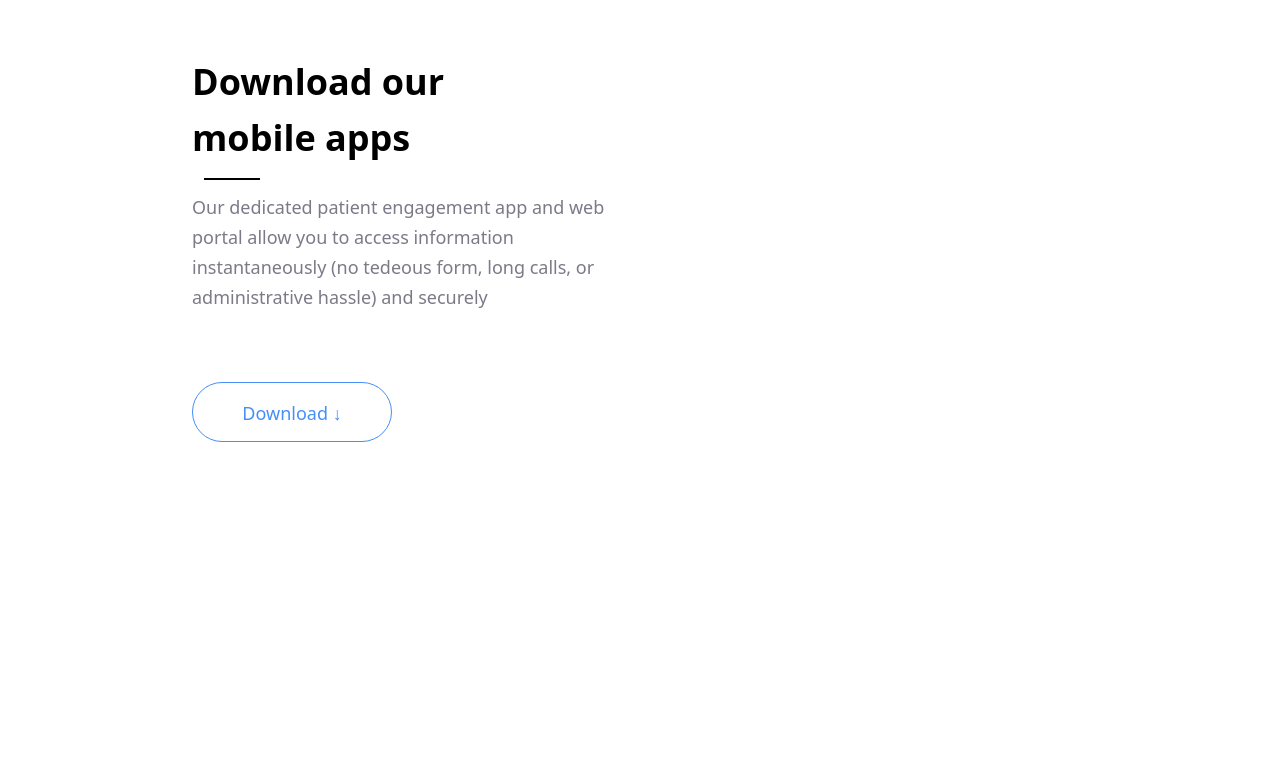
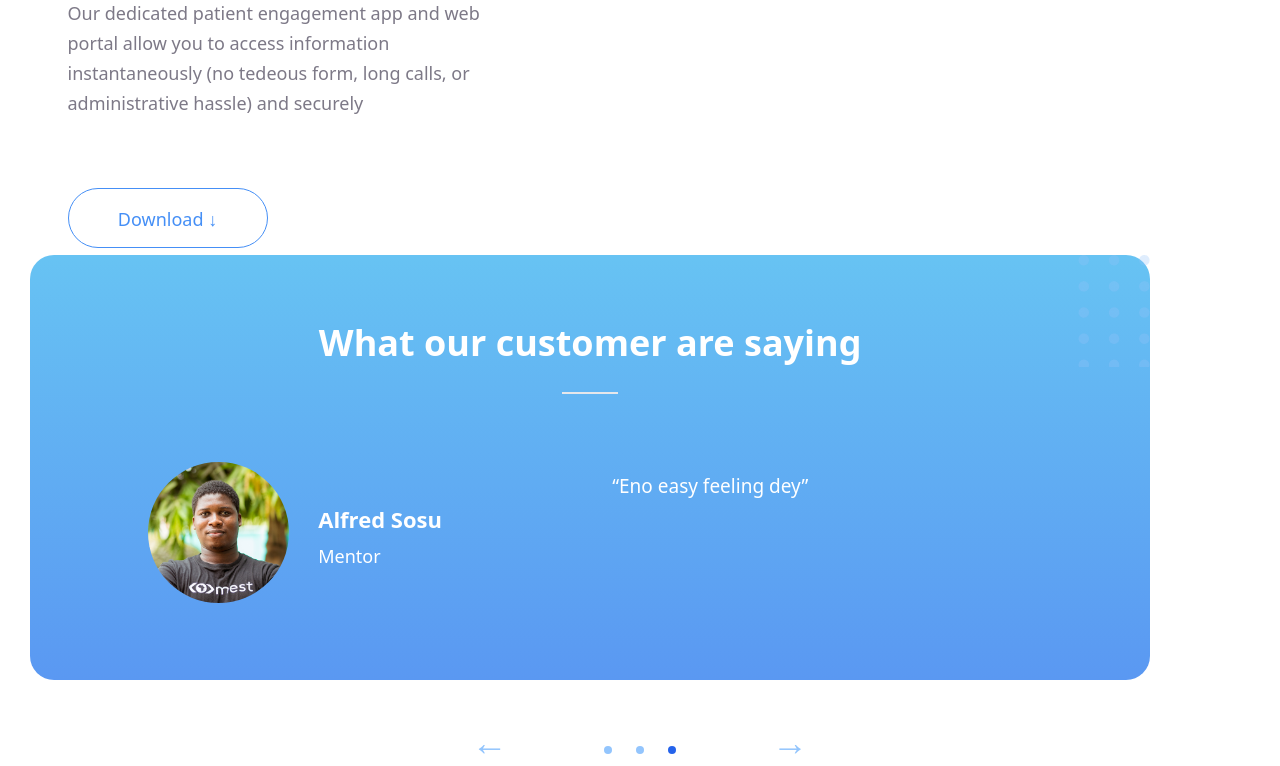
Before and after one commit to richardayikwei/Trafalgar-react, a React (Vite) app: page / in a window 1280 px wide. Shown: the part 3391-4157 px from the top of the page. Before the commit the page ends 3834 px from the top, so only its background shows below. Built offline with nearby package versions, Linux system fonts and the light colour scheme.

Commit message:
Editing of profile section

```diff
--- a/src/App.tsx
+++ b/src/App.tsx
@@ -93,7 +93,7 @@ function App() {
           widthTitle="md:w-[254px]"
         />
       ))}
-      {/* <Profile /> */}
+      <Profile />
       {/* <section>
         <div className="flex flex-col items-center justify-around space-y-5 mt-24">
           <h1 className="text-3xl">Check out our latest article</h1>
--- a/src/components/Illustration.tsx
+++ b/src/components/Illustration.tsx
@@ -14,7 +14,7 @@ type Illustration = {
 const Illustration = ({direction, service , btnText, position, widthDescription, widthTitle}: Illustration) => {
   return (
     <div
-      className={`container flex justify-center flex-col md:${direction} mx-auto md:w-4/5 md:space-x-16 mt-[220px]`}
+      className={`container flex justify-center flex-col md:${direction} mx-auto md:w-[1273px] md:h-[477px] md:space-x-16 mt-[220px]`}
     >
       <div className="flex justify-center  md:justify-start">
         <img
--- a/src/components/Profile.tsx
+++ b/src/components/Profile.tsx
@@ -38,44 +38,48 @@ const Profile = () => {
   return (
     <section>
       <div
-        className="container flex justify-center  flex-col mx-auto  md:space-x-16 mt-24  p-7  md:w-3/4 bg-no-repeat bg-left"
+        className="container flex justify-center  flex-col mx-auto mt-[251px]   md:w-[1219.58px] md:h-[502px] bg-no-repeat bg-left"
         style={{ backgroundImage: `url(${assets.bgimages.element})` }}
       >
-        <div className="bg-gradient-to-b from-blue-400 to-blue-500 rounded-3xl p-6">
+        <div className="bg-gradient-to-b from-[#67C3F3] to-[#5A98F2] rounded-[24px] md:w-[1120px] md:h-[425px]">
           <div
             className="flex justify-center bg-no-repeat bg-right-top"
             style={{ backgroundImage: `url(${assets.bgimages.element})` }}
           >
-            <h1 className="text-3xl text-white p-7">
+            <h1 className="text-[36px] font-bold leading-[48px] text-white mt-[64px]">
               What our customer are saying
             </h1>
           </div>
 
-          <div className="flex justify-center">
-            <p className="border-b-2 w-10"></p>
+          <div className="flex justify-center mt-[25px]">
+            <p className="border-b-2 w-[56px]"></p>
           </div>
 
-          <div className="flex md:flex-row flex-col justify-center md:space-x-9 space-y-6 items-center">
+          <div className="flex md:flex-row flex-col justify items-center mt-[68px]">
             <div className="">
               <img
                 src={nextProfile.headshot}
                 alt="headshot"
-                className=" flex w-32 rounded-full"
+                className=" flex w-[141px] rounded-full md:ml-[118px]"
               />
             </div>
 
-            <div className="flex flex-col md:w-52">
-              <h1 className="text-white text-lg">{nextProfile.name}</h1>
-              <p className="text-white text-sm">{nextProfile.position}</p>
+            <div className="flex flex-col md:ml-[29px]">
+              <h1 className="text-white text-[22px] leading-[48px] font-bold md:h-[48px] md:w-[184px]">
+                {nextProfile.name}
+              </h1>
+              <p className="text-white text-[18px] font-[400]">
+                {nextProfile.position}
+              </p>
             </div>
 
-            <div className="flex text-white text-sm md:w-1/2 ">
+            <div className="flex md:ml-[110px] font-[400px] text-white text-[19px] md:w-[420px] md:h-[120px]">
               <p>{nextProfile.summary}</p>
             </div>
           </div>
         </div>
 
-        <div className="flex flex-row  justify-around md:w-3/4">
+        <div className="container mx-auto mt-[42px] flex flex-row justify-between md:w-[336.43px]">
           <div className="h-0 text-4xl hover:text-blue-600 text-blue-300">
             <button onClick={handleClickBackward}>&#8592;</button>
           </div>
```
